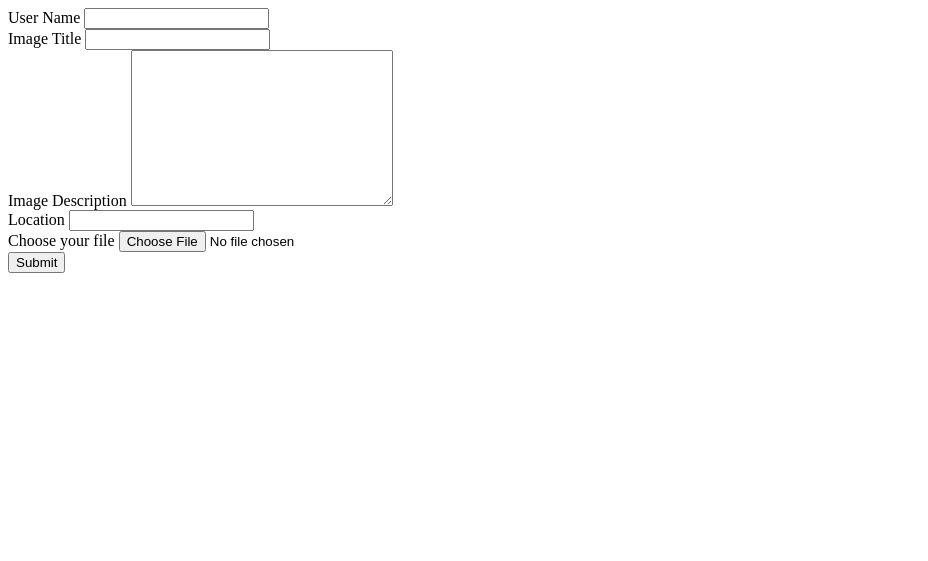
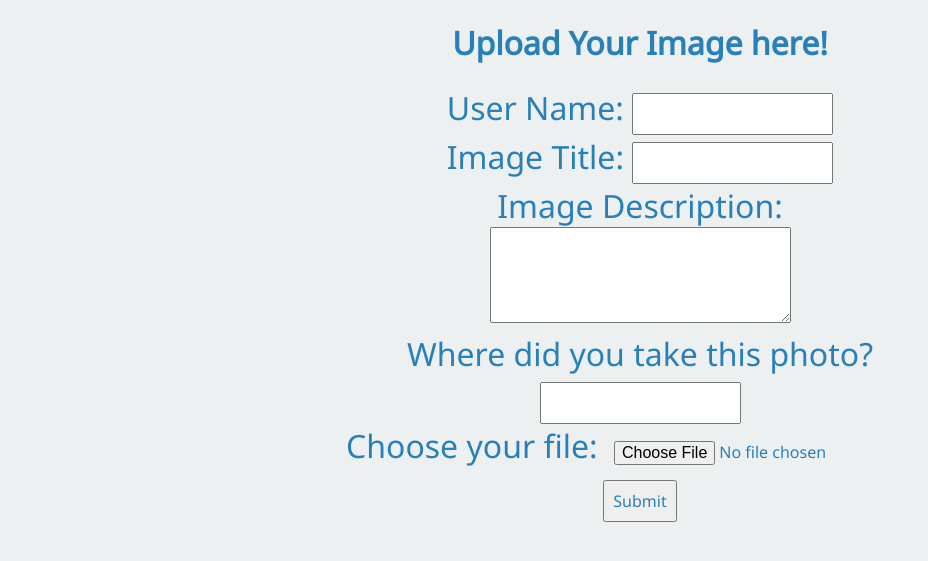
Before and after one commit to lpommers/KEA_Gallery, a PHP site: page / in a window 1280 px wide. Shown: the top 561 px of the page, without its empty margins (0-928 px from the left). Run offline with PHP 8.4, Linux system fonts and the light colour scheme.

Commit message:
added some css

```diff
--- a/index.php
+++ b/index.php
@@ -36,15 +36,20 @@
 <head>
     <meta charset="UTF-8">
     <title>Gallery</title>
+    <link rel="stylesheet" href="style.css">
+    <link href='http://fonts.googleapis.com/css?family=Noto+Sans' rel='stylesheet' type='text/css'>
 </head>
 <body>
-    <form action = 'practice.php' method="post" enctype = 'multipart/form-data'>
-        User Name <input type="text" name="username"><br />
-        Image Title <input type="text" name="title"><br />
-        Image Description <textarea  name="description" cols=30 rows=10>
-    </textarea><br />
-        Location <input type="text" name="location"><br />
-        Choose your file <input type="file" name="filename"> <br/>
+    <h1>Upload Your Image here!</h1>
+
+    <label for="#form_fields"></label>
+    <form id='form_fields' action = 'practice.php' method="post" enctype = 'multipart/form-data'>
+        User Name: <input type="text" name="username"><br />
+        Image Title: <input type="text" name="title"><br />
+        Image Description:<br /> <textarea  name="description" cols=40 rows=5>
+            </textarea><br />
+        Where did you take this photo? <input type="text" name="location"><br />
+        Choose your file: <input type="file" name="filename"> <br/>
         <input type="submit" value="Submit">
 
     </form>
--- /dev/null
+++ b/style.css
@@ -0,0 +1,32 @@
+*{
+	font-family: 'Noto Sans', sans-serif;
+	color: #2980b9;
+
+}
+
+body{
+	background-color: #ecf0f1;
+}
+h1{
+	width: 50%;
+	margin-left: auto;
+	margin-right: auto;
+	text-align: center;
+}
+
+form{
+
+	width: 50%;
+	font-size: 2em;
+	text-align: center;
+	margin-right: auto;
+	margin-left: auto;
+
+
+}
+
+form input{
+	padding: .5em;
+	font-size: .5em;
+	line-height: 1em;
+}
```
Also changed, not shown: practice.php (+11 -6 lines).
